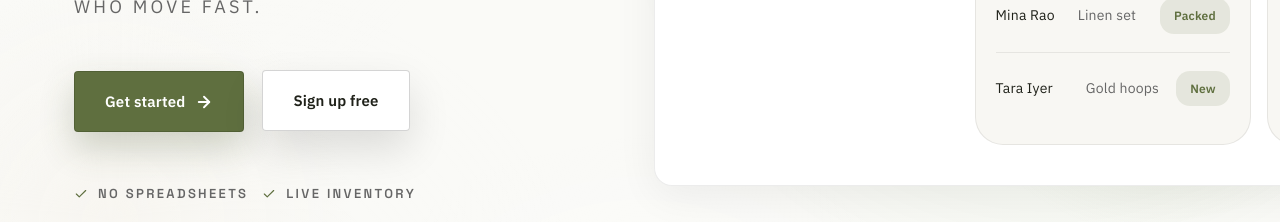
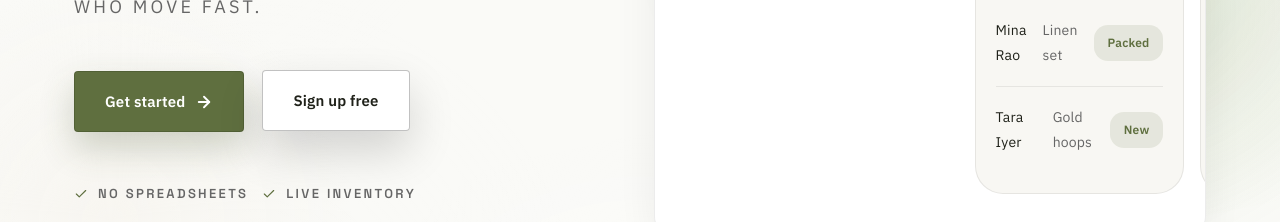
Before and after one commit to Codergirl-cyber/Seller-Sync, a React (Vite) app: page / in a window 1280 px wide. In both pictures the pointer is over the element "Sign up free". Shown: the part 728-950 px from the top of the page. Built offline with nearby package versions, Linux system fonts and the light colour scheme; no server answers; a web font is replaced by a local one.

Commit message:
solved poor readibility issues

```diff
--- a/src/index.css
+++ b/src/index.css
@@ -993,7 +993,9 @@ textarea:focus {
 .landing-hero__secondary:hover,
 .landing-hero__secondary:focus-visible,
 .landing-hero__secondary:active {
-  background: rgba(255, 255, 255, 1);
+  background: #f7f7f7;
+  border-color: rgba(17, 17, 17, 0.26);
+  box-shadow: 0 20px 45px rgba(0, 0, 0, 0.16);
   color: #111111;
 }
 
@@ -1024,7 +1026,7 @@ textarea:focus {
 
 .landing-preview {
   margin: 0 auto;
-  max-width: 980px;
+  max-width: 100%;
   min-width: 0;
   position: relative;
   width: 100%;
@@ -1166,7 +1168,7 @@ textarea:focus {
   display: grid;
   grid-template-columns: 280px minmax(0, 1fr);
   min-height: 620px;
-  min-width: 820px;
+  min-width: 0;
   overflow: hidden;
   width: 100%;
 }
```
